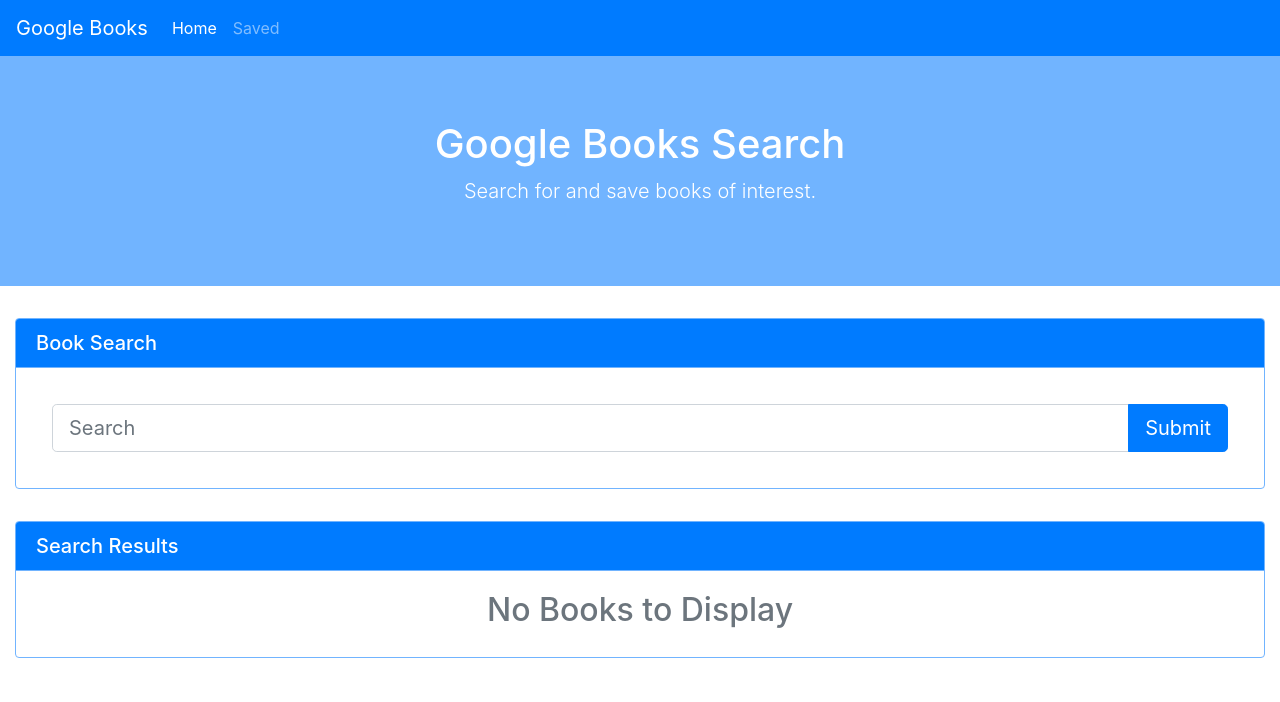
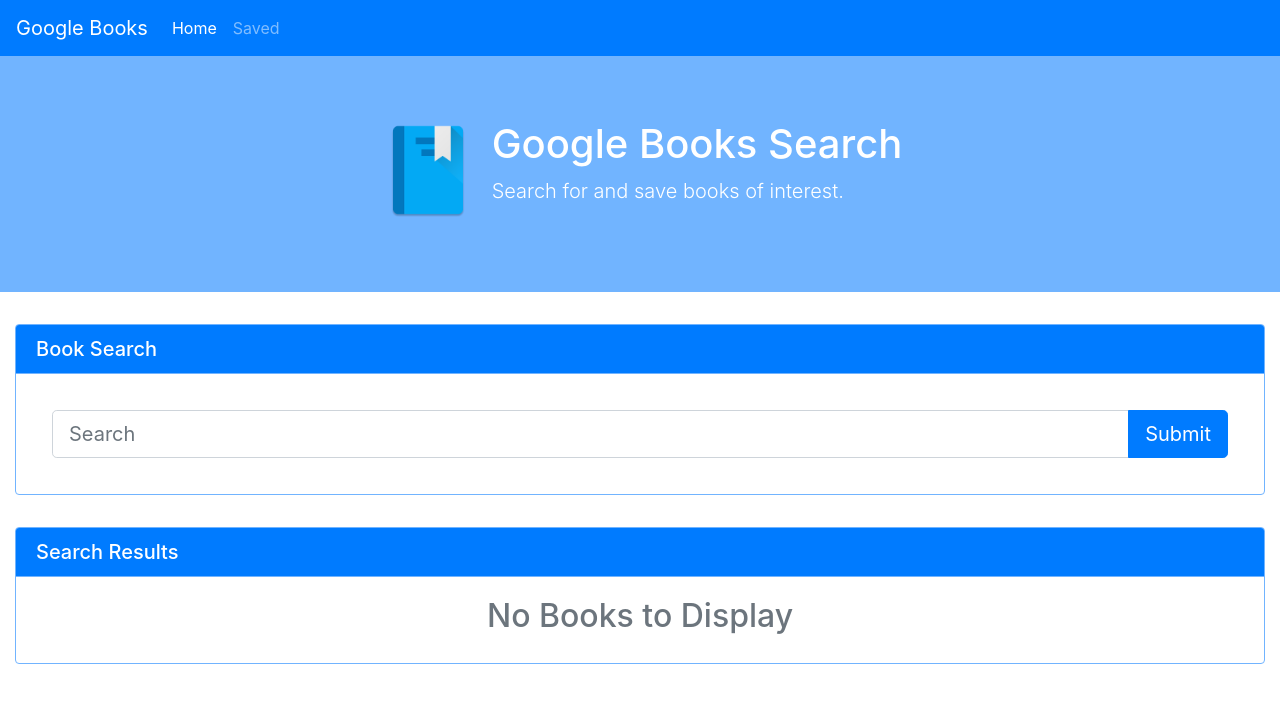
Before and after one commit to echao2012/Google-Books-Search, a React (Create React App) app in the folder client/: page / in a window 1280 px wide. Shown: the top 702 px of the page. Built offline with nearby package versions, Linux system fonts and the light colour scheme.

Commit message:
Added logo and fixed crash if book image was missing

```diff
--- a/client/src/components/Jumbotron/index.js
+++ b/client/src/components/Jumbotron/index.js
@@ -3,10 +3,15 @@
 
 function Jumbotron() {
   return (
-    <div className="jumbotron jumbotron-fluid text-center">
-      <div className="container">
-        <h1>Google Books Search</h1>
-        <p className="lead">Search for and save books of interest.</p>
+    <div className="jumbotron jumbotron-fluid">
+      <div className="outer">
+      <div className="inner">
+          <img className="img-fluid" src={require("./play-books-icon.png")} alt="logo" />
+        <div className="text">
+          <h1>Google Books Search</h1>
+          <p className="lead">Search for and save books of interest.</p>
+        </div>
+      </div>
       </div>
     </div>
   );
--- a/client/src/components/Jumbotron/style.css
+++ b/client/src/components/Jumbotron/style.css
@@ -2,3 +2,24 @@
   background-color: #71b4ff;
   color:#FFFFFF;
 }
+
+.jumbotron img {
+  width: 100px;
+  height: 100px;
+  float: left;
+}
+
+.jumbotron .outer {
+  width: 100%;
+  text-align: center;
+}
+
+.jumbotron .inner {
+  display: inline-block;
+  text-align: initial;
+}
+
+.jumbotron .text {
+  float: left;
+  margin-left: 14px;
+}
--- a/client/src/pages/Search.js
+++ b/client/src/pages/Search.js
@@ -51,7 +51,7 @@
                   title: book.volumeInfo.title,
                   authors: book.volumeInfo.authors,
                   description: book.volumeInfo.description,
-                  image: book.volumeInfo.imageLinks.thumbnail,
+                  image: book.volumeInfo.imageLinks ? book.volumeInfo.imageLinks.thumbnail : require("./book-cover-placeholder.jpg"),
                   link: book.volumeInfo.infoLink
                 }
                 return (
```
Also changed, not shown: client/src/components/Jumbotron/play-books-icon.png (added), client/src/pages/book-cover-placeholder.jpg (added).
